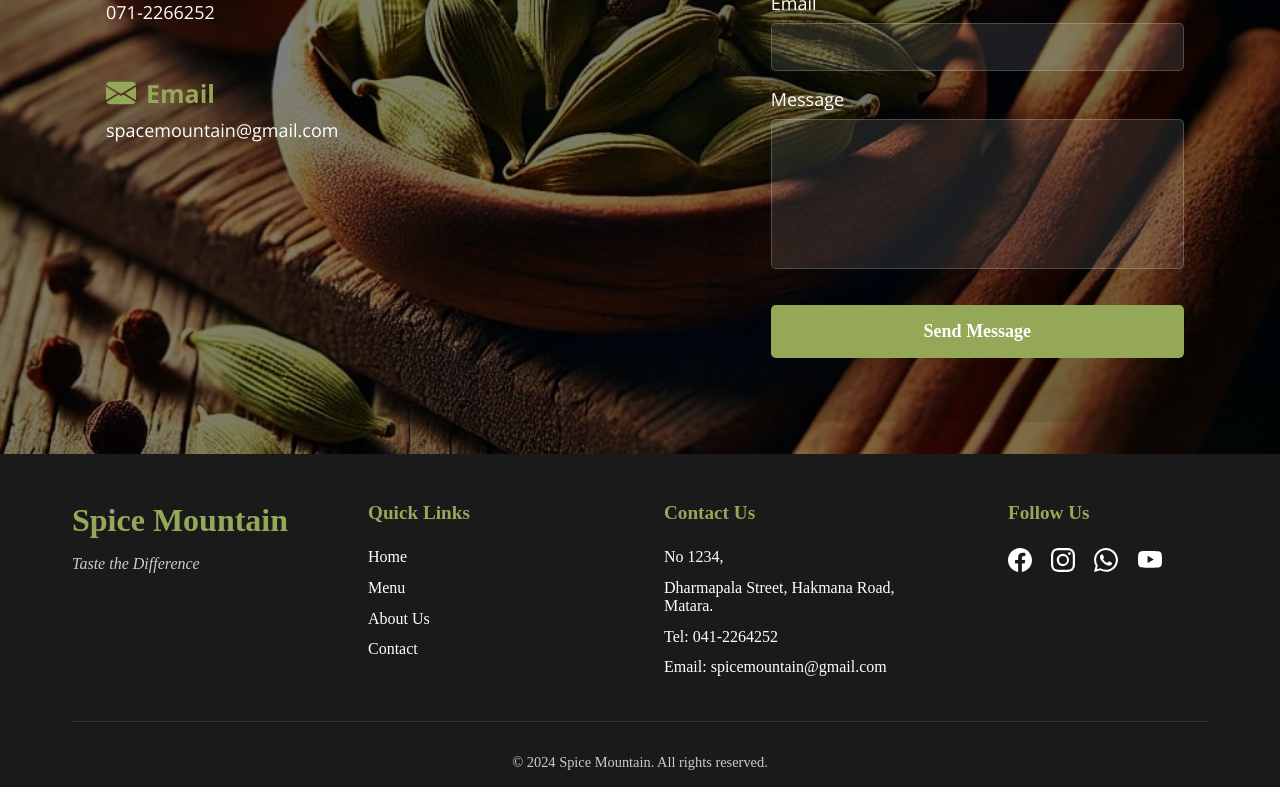
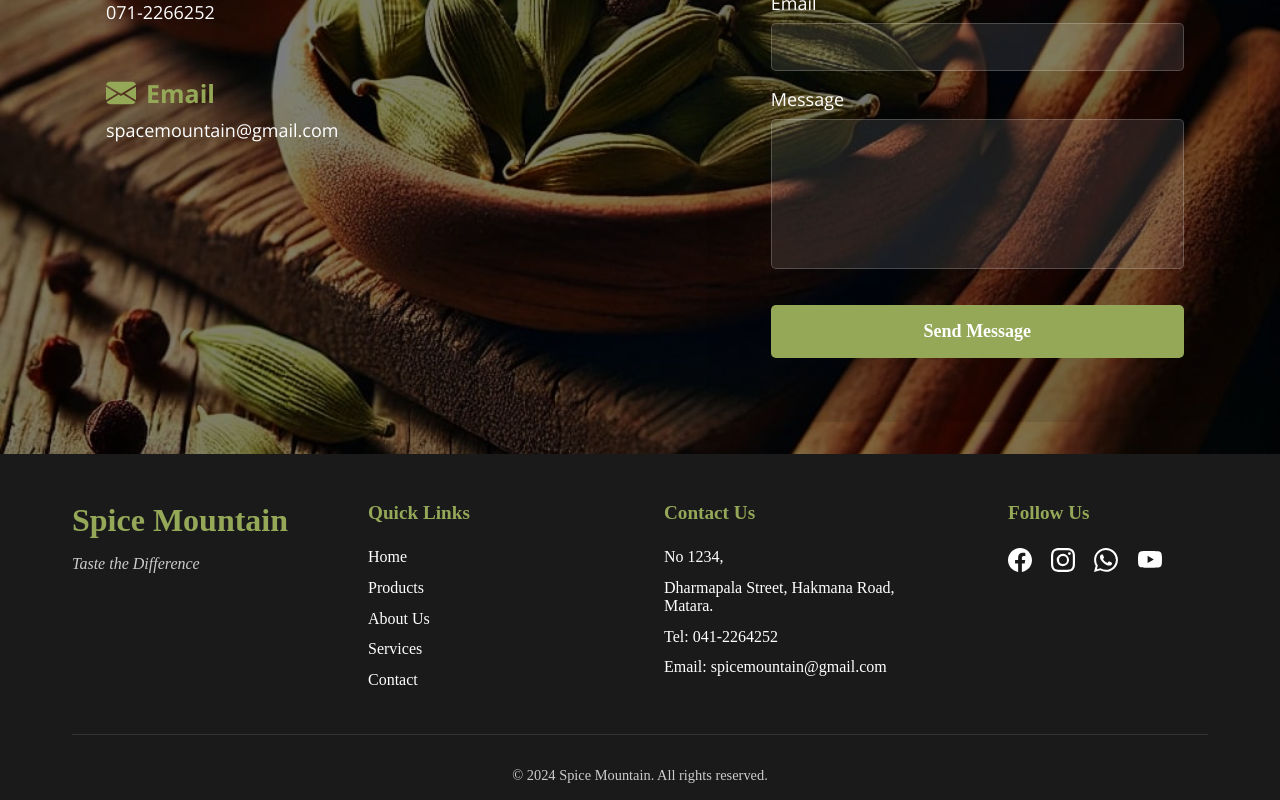
Before and after one commit to MrKavishan/E-Commerce, a React (Create React App) app in the folder spm/: page / in a window 1280 px wide. Shown: the part 4666-5466 px from the top of the page. Built offline with nearby package versions, Linux system fonts and the light colour scheme; a web font is replaced by a local one.

Commit message:
updated css for responcive design

```diff
--- a/spm/src/Components/Footer/Footer.jsx
+++ b/spm/src/Components/Footer/Footer.jsx
@@ -15,10 +15,11 @@ const Footer = () => {
           <div className="footer-links">
             <h3>Quick Links</h3>
             <ul>
-              <li><a href="/">Home</a></li>
-              <li><a href="/menu">Menu</a></li>
-              <li><a href="/about">About Us</a></li>
-              <li><a href="/contact">Contact</a></li>
+              <li><a href="home">Home</a></li>
+              <li><a href="products">Products</a></li>
+              <li><a href="about">About Us</a></li>
+              <li><a href='services'>Services</a></li>
+              <li><a href="contact">Contact</a></li>
             </ul>
           </div>
 
--- a/spm/src/Components/Navbar/Navbar.jsx
+++ b/spm/src/Components/Navbar/Navbar.jsx
@@ -35,21 +35,20 @@ const [toggleMenu, setToggleMenu] = React.useState(false)
     </div>
 
     <div className='navsmallscreen'>
-      <GiHamburgerMenu color="#fff" fontSize={27} onClick={() =>setToggleMenu(true)}/>
+  <GiHamburgerMenu color="#fff" fontSize={27} onClick={() => setToggleMenu(true)} />
 
-        {toggleMenu &&(<div className='navsmallscreen_overlay flex_center slide-bottom'>
-         <MdOutlineMenu fontSize={27} className='overlay__close' onClick={() => setToggleMenu(false)}/>
+  {toggleMenu && (
+    <div className='navsmallscreen_overlay flex_center slide-bottom'>
+      <MdOutlineMenu fontSize={27} className='overlay__close' onClick={() => setToggleMenu(false)} />
       <ul className='navLinks-navsmallscreen'>
-          <li className='links'><a href='#home'>Home</a></li>
-          <li className='links'><a href='#about'>About</a></li>
-          <li className='links'><a href='#products'>Products</a></li>
-          <li className='links'><a href='#awards'>Awards</a></li>
-          <li className='links'><a href='#contact'>Contact</a></li>
+        <li className='links'><a href='#home' onClick={() => setToggleMenu(false)}>Home</a></li>
+        <li className='links'><a href='#products' onClick={() => setToggleMenu(false)}>Products</a></li>
+        <li className='links'><a href='#about' onClick={() => setToggleMenu(false)}>About</a></li>
+        <li className='links'><a href='#services' onClick={() => setToggleMenu(false)}>Services</a></li>
+        <li className='links'><a href='#contact' onClick={() => setToggleMenu(false)}>Contact</a></li>
       </ul>
     </div>
   )}
-
-
 </div>
   </nav>
   )
--- a/spm/src/Container/AboutUs/AboutUs.css
+++ b/spm/src/Container/AboutUs/AboutUs.css
@@ -1,42 +1,54 @@
-.about-section{
+.about-section {
     display: flex;
     justify-content: space-between;
     align-items: center;
 }
 
-.line{
+.line {
     width: 5px;
     height: 600px;
     background-color: var(--color-white);
     margin: 0 20px;
 }
 
-.about{
+.about {
     width: 100%;
     align-items: self-end;
     text-align: center;
 }
-.about p{
-    font-family:var(--font-alt);
+
+.about p {
+    font-family: var(--font-alt);
 }
-.history{
+
+.history {
     width: 100%;
     align-items: self-end;
     padding: 20px 20px;
     text-align: center;
 }
-.history p{
-    font-family:var(--font-alt);
+
+.history p {
+    font-family: var(--font-alt);
 }
-.about-section h1{
+
+.about-section h1 {
     font-size: 50px;
     color: var(--color-green);
     margin-bottom: 20px;
 }
-.custom__button{
+
+.custom__button {
     margin-top: 20px;
 }
 
-.custom__button:hover{
+.custom__button:hover {
     background-color: var(--color-white);
 }
+
+
+@media (max-width: 768px) {
+    .line {
+        display: none;
+    }
+}
--- a/spm/src/Container/Header/Header.css
+++ b/spm/src/Container/Header/Header.css
@@ -61,5 +61,6 @@
 
     .header-content h1 {
         text-align: center;
+        font-size: 2.5rem;
     }
   }
```
Lines whose indentation alone changed are shown as unchanged.
